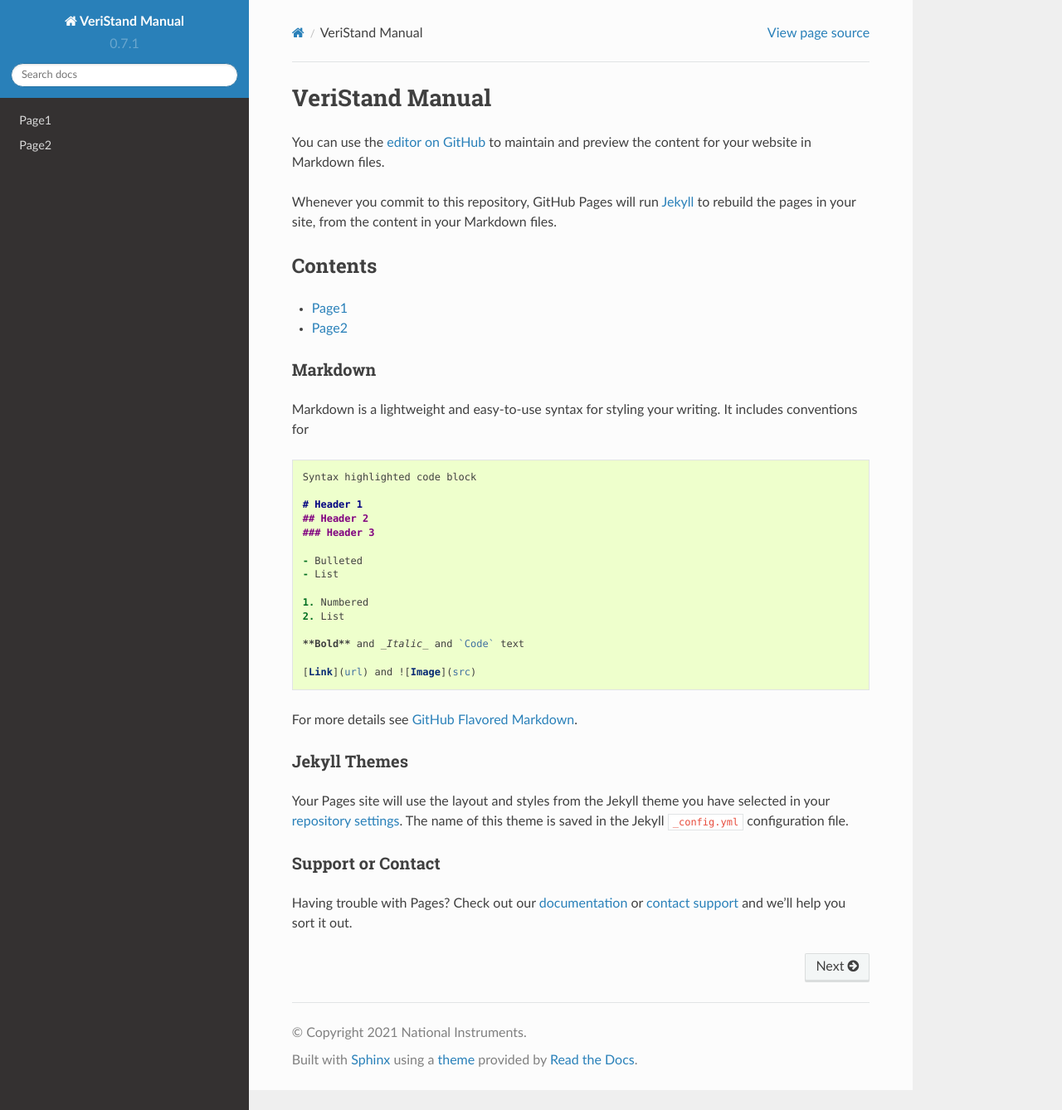
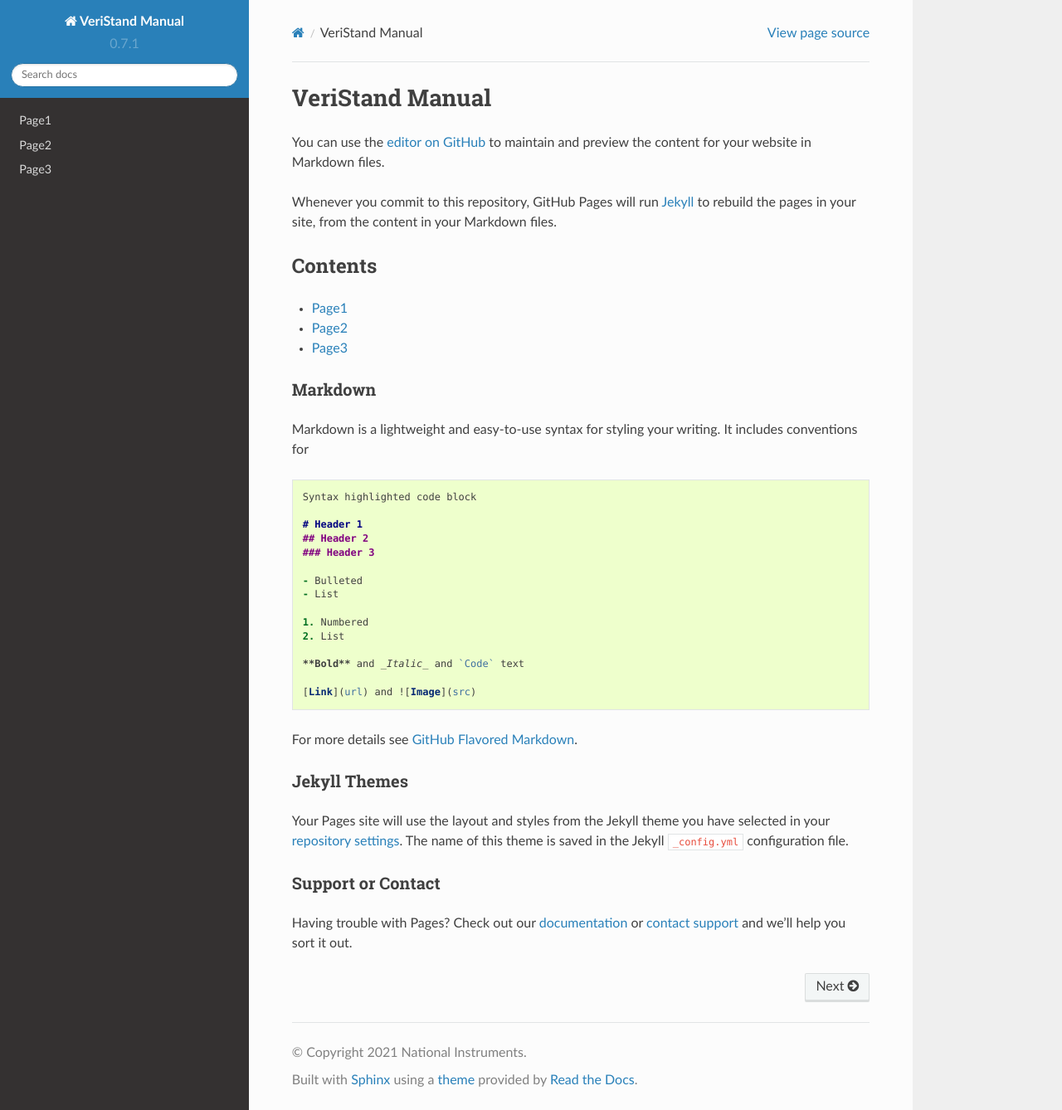
Before and after one commit to phutanu/GitHubPagesUsingRTD, a Sphinx documentation site: the page built from docs/index.md, in a window 1280 px wide and 1338 px high. Shown: the whole window at 83% size. Built offline with Sphinx 7.4.7 and the Read the Docs theme 2.0.0, drawn with Linux system fonts in a browser that asks for light colours.

Commit message:
Update index.md

```diff
--- a/docs/index.md
+++ b/docs/index.md
@@ -9,6 +9,7 @@
 ---------
 * [Page1](Page1.md)
 * [Page2](Page2.md)
+* [Page3](Page3.md)
 
 ### Markdown
 
```
